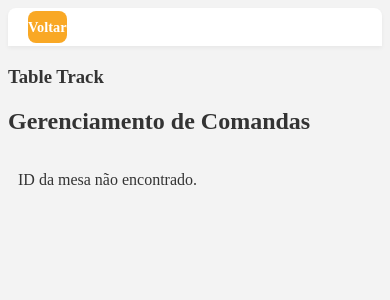
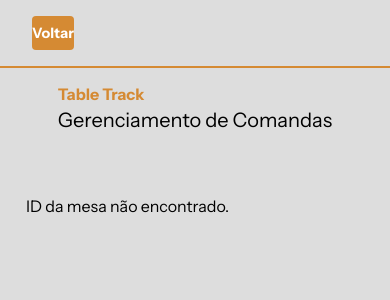
Before and after one commit to beatrizbramont/SistemaRestaurante, a Flask app: page /comandas_page in a window 390 px wide. Shown: the top 300 px of the page. Run offline with Flask 3, Linux system fonts and the light colour scheme; parts of the project's set-up code (start-up, migrations or seed data) failed here and were passed over; some web fonts are replaced.

Commit message:
:art: style(refactor): Reestiza Design das comandas, reutilizando algumas estilziações e trocando cores

```diff
--- a/static/css/comanda.css
+++ b/static/css/comanda.css
@@ -1,49 +1,53 @@
 /* ===== Cabeçalho Principal ===== */
-.cabecalho {
-  background: #fff;
-  padding: 10px 20px;
-  border-radius: 8px 8px 0 0;
-  box-shadow: 0 2px 4px rgba(0,0,0,0.05);
-  margin-bottom: 20px;
-  position: relative;
-  margin-top: -30px;
+* {
+  margin: 0;
+  padding: 0;
+  box-sizing: border-box;
 }
 
-.cabecalho header {
-  display: flex;
-  align-items: center;
-  justify-content: space-between;
+body {
+  background-color: #ddd;
+  color: #000000;
+  font-family: "Instrument Sans", sans-serif;
 }
 
-.cabecalho h1 {
-  font-size: 1.8rem;
-  font-weight: bold;
-  color: #f9a825;
-}
+.cabecalho {
+  display: flex;
+  padding: 16px 32px;
+  border-radius: 8px 8px 0 0;
+  border-bottom: 2px solid #D58A33;
 
-/* Área de botões + logo no header */
-.header-actions {
-  display: flex;
-  align-items: center;
-  gap: 12px;
-}
-
-.logo img {
-  height: 4rem;
 }
 
 #voltarBtn {
-  background: #f9a825;
+  background: #D58A33;
   border: none;
-  padding: 0.6rem 1.2rem;
-  border-radius: 8px;
+  padding: 8px 20px;
+  border-radius: 4px;
   font-size: 1rem;
   font-weight: bold;
   color: white;
   cursor: pointer;
-  text-align: center;
   text-decoration: none;
   transition: 0.3s;
+}
+
+.tabletrack-topo {
+  width: fit-content;
+  margin: 16px auto 64px auto;
+}
+
+.tabletrack-topo h3 {
+  font-size: 24px;
+  color: #D58A33;
+  font-weight: 700;
+  margin-bottom: 4px;
+}
+
+.tabletrack-topo h2 {
+  font-size: 32px;
+  color: #000000;
+  font-weight: 400;
 }
 
 #voltarBtn:hover {
@@ -64,86 +68,87 @@
   cursor: pointer;
   transition: 0.2s;
 }
+
 #fecharTodasBtn:hover {
   background: #c62828;
 }
 
-body {
-  background: #f3f3f3;
-  padding: 0;
-  padding-top: 30px;
-  color: #333;
-}
+
 
 /* ===== Layout da Comanda ===== */
 #comandasContainer {
   display: flex;
   flex-direction: column;
-  gap: 16px;
-  margin-top: 70px;
+  margin-top: 30px;
 }
 
 .comanda {
   display: flex;
   flex-direction: column;
-  background-color: #fff;
-  border-radius: 12px;
-  box-shadow: 0 3px 6px rgba(0,0,0,0.1);
+  background-color: #ffffff;
+  color: #000000;
+  border-radius: 10px;
+  box-shadow: 0px 3px 12px rgba(255, 255, 255, 0.4);
   margin: 20px auto;
   max-width: 850px;
-  font-family: Arial, sans-serif;
-  border: none;
+  border: 1px solid #262626;
   overflow: hidden;
-  gap: 1rem;
+  gap: .75rem;
 }
 
-/* Cabeçalho da comanda */
 .comanda h2 {
   margin: 0;
-  background: #f9a825; /* amarelo/laranja */
+  width: 100%;
+  background: #D58A33;
   color: #fff;
   padding: 12px 16px;
   font-size: 1.2rem;
-  border-radius: 12px 12px 0 0;
+  border-radius: 8px 8px 0 0;
 }
 
-/* Conteúdo interno da comanda */
-.comanda > *:not(h2) {
-  padding: 0 16px;
-  margin: 8px 0;
+
+p,
+label {
+  align-self: left;
+  margin-left: 16px;
 }
 
-.comanda > .total-comanda {
-  /* coloca o total à esquerda da linha do botão */
-  order: 1; /* mantém antes do botão */
+label {
+  color: #D58A33;
 }
 
-/* ===== Inputs ===== */
-.comanda p:nth-of-type(2) {
-  display: flex;
-  align-items: center;
-  gap: 8px;
+.comanda>.total-comanda {
+  order: 1;
 }
 
 .nomeInput {
-  flex: 1;
-  border: 1px solid #ccc;
-  border-radius: 6px;
-  padding: 6px 8px;
+  background-color: transparent;
+  border: 1px solid #D58A33;
+  color: #000000;
+  border-radius: 4px;
+  width: calc(100% - 32px);
+  margin: 0 auto;
+  padding: 8px 12px;
 }
 
 .select-produto,
 .quantidade-item {
-  border: 1px solid #ccc;
+  background-color: transparent;
+  color: #000000;
+  border: 2px solid #D58A33;
   border-radius: 6px;
   padding: 6px 8px;
 }
 
 .adicionar-item-container {
+  width: 95%;
   display: flex;
   align-items: center;
+  justify-content: space-between;
+  flex-wrap: wrap;
   gap: 8px;
-  margin-top: 10px;
+  margin: 0 auto;
+  margin-top: 12px;
 }
 
 .select-produto {
@@ -205,34 +211,22 @@ body {
   font-weight: bold;
   cursor: pointer;
   transition: 0.2s;
-  margin: 0 16px 16px 0; /* afasta das bordas */
-  height: 35px;
+  margin: 0px 16px 8px 0px;
 }
+
 .fecharComandaBtn:hover {
   background: #c62828;
 }
 
 /* Para telas até 768px (tablets e mobiles médios) */
 @media (max-width: 768px) {
-  .cabecalho header {
-    flex-direction: column;
-    align-items: flex-start;
-    gap: 12px;
+
+  .tabletrack-topo h3 {
+    font-size: 16px;
   }
-
-  .header-actions {
-    justify-content: flex-start;
-    width: 100%;
-  }
-
-  .logo img {
-    height: 3rem; /* reduz o tamanho do logo */
-  }
-
-  #voltarBtn {
-    width: 100%;
-    text-align: center;
-  }
+.tabletrack-topo h2 {
+    font-size: 20px;
+}
 
   #comandasContainer {
     margin-top: 20px;
```
Also changed, not shown: other parts of static/css/comanda.css (+12 -30 lines).
